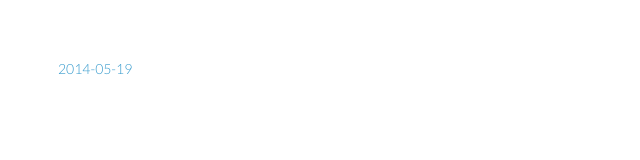
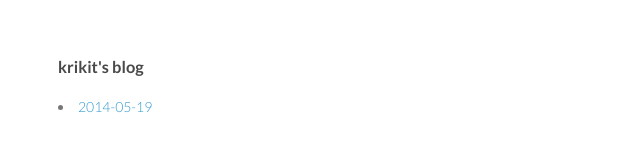
Before and after one commit to krikit/krikit.github.io, a plain HTML site: page index.html in a window 1280 px wide. Shown: the whole page, without its empty margins (0-640 px from the left). Drawn offline with Linux system fonts and the light colour scheme.

Commit message:
Update index.html

```diff
--- a/index.html
+++ b/index.html
@@ -13,6 +13,7 @@
     <![endif]-->
   </head>
   <body>
-    <a href="https://github.com/krikit/krikit.github.com/wiki/2014-05-19">2014-05-19</a>
+    <h3>krikit's blog</h3>
+    <li><a href="https://github.com/krikit/krikit.github.com/wiki/2014-05-19">2014-05-19</a></li>
   </body>
 </html>
```
